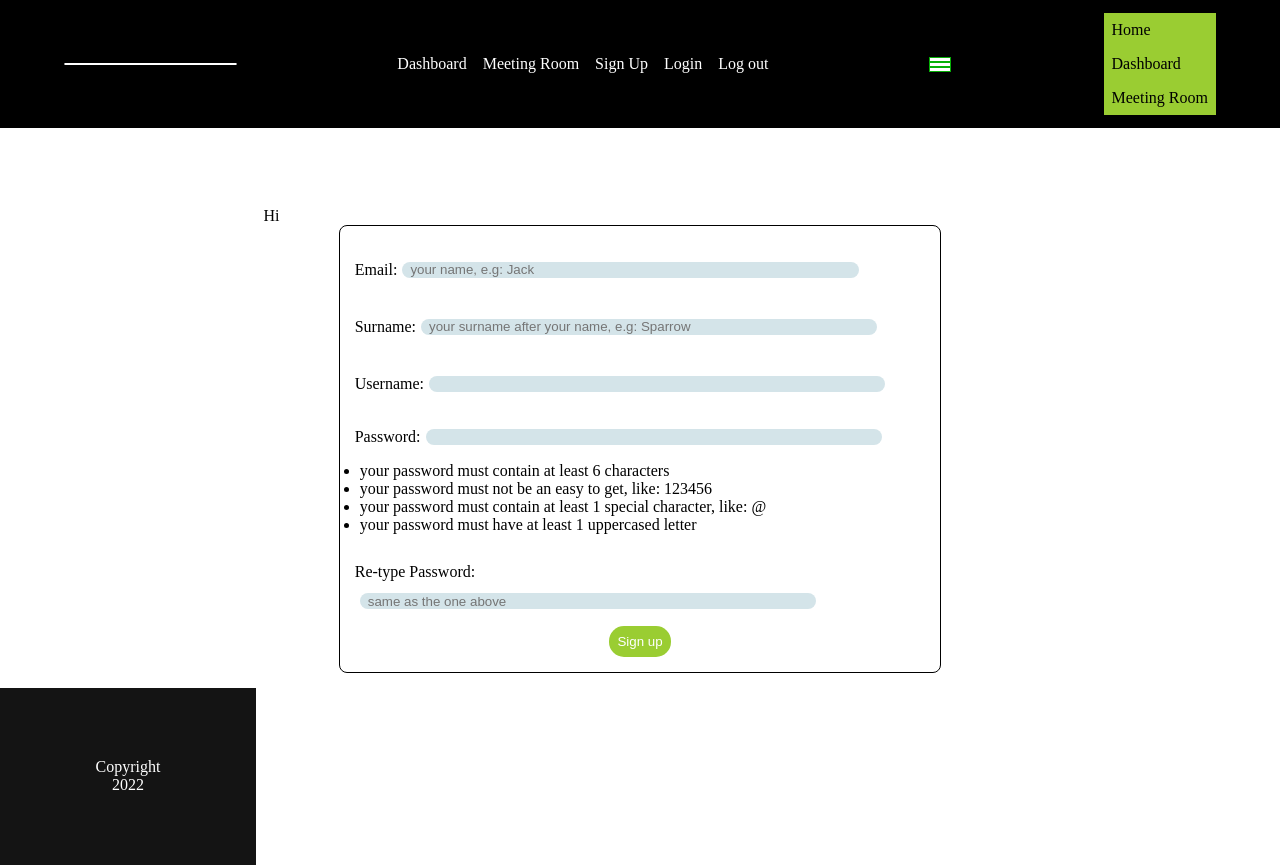
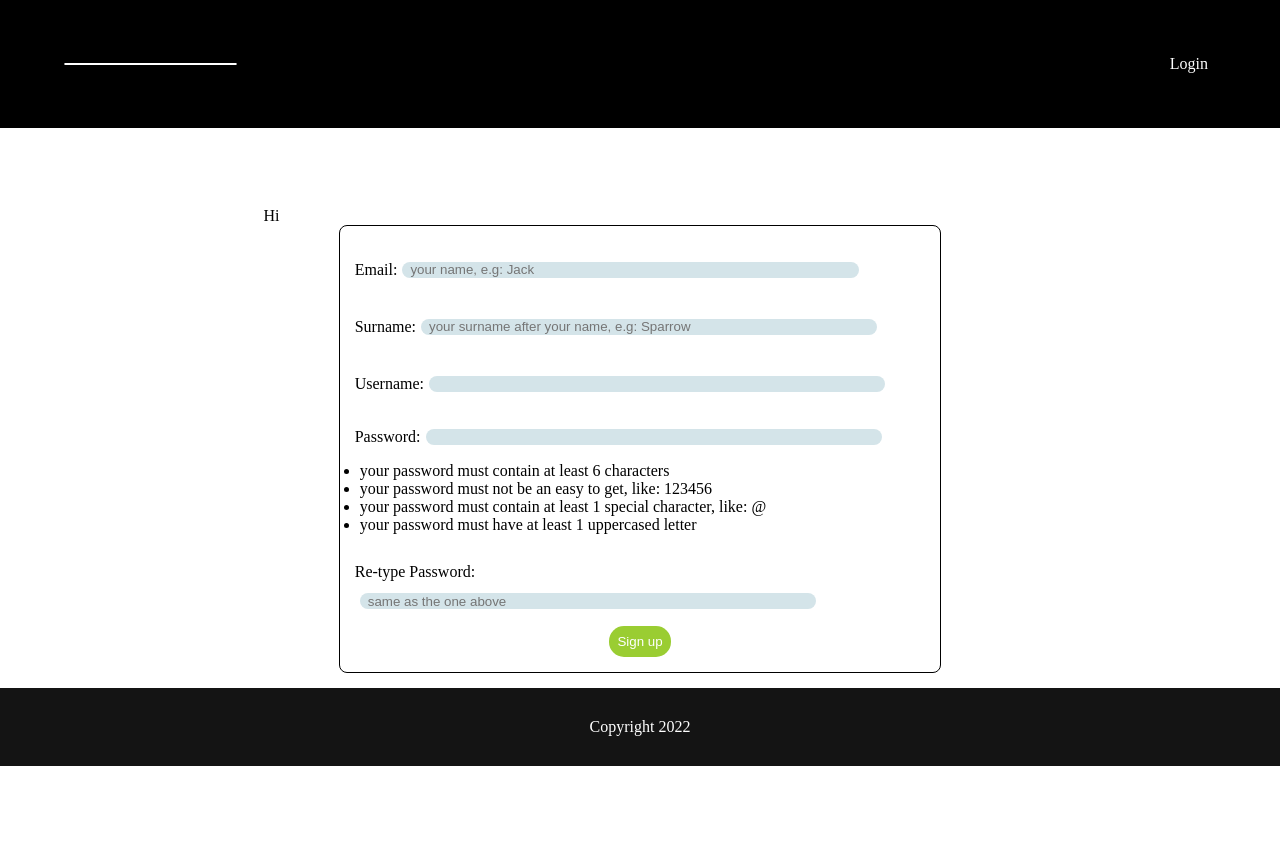
Before and after one commit to Zedtek-me/VideoCallBackend, a Django app: page /sign_up/ in a window 1280 px wide. After the commit the page ends 766 px from the top, so only its background shows below. Run offline with Django 4.2, Linux system fonts and the light colour scheme.

Commit message:
in progress

```diff
--- a/VideoBackendApp/static/videobackend/css/index.css
+++ b/VideoBackendApp/static/videobackend/css/index.css
@@ -58,12 +58,12 @@ html{
 }
 /* mobile navs */
 .hamburger{
-    display: flex;
+    display: none;
     flex-direction: column;
     justify-content: space-between;
     align-items: center;
-    background-color: rgb(7, 175, 7);
     cursor: pointer;
+    z-index: 100;
 }
 
 .hamburger >div{
@@ -71,6 +71,18 @@ html{
     height: 3px;
     background-color: white;
     margin: 1px;
+}
+
+.m-nav{/*what to toggle when the hamburger is clicked*/
+    left: 30%;
+}
+.mobile-nav{/*parent cont for mobile ul*/
+    position: absolute;
+    top: 0;
+    right: 0;
+    left: 100%;
+    bottom: -50%;
+    transition: all 0.3s ease-in-out;
 }
 
 .mobile-nav-ul{
@@ -94,7 +106,7 @@ html{
     border-radius: 15px;
     padding: 5px;
 }
-.nav-ul li > a~hr{
+.nav-ul li > a~hr{/*trying to animate the horizontals below each link*/
     display: none;
 }
 .nav-ul li > a~hr:hover{
@@ -191,6 +203,7 @@ label>*{
     padding: 8px;
     border-radius: 15px;
     color: white;
+    cursor: pointer;
 }
 
 .login-div form button:hover{
@@ -207,8 +220,8 @@ footer, .footer-cont{
     text-align: center;
     background-color: rgb(20, 20, 20);
     color: white;
-    width: 20%;
-    padding: 5%;
+    width: 100%;
+    padding:15px;
     /* margin-top: 10%; */
     flex: 1 1 auto;
 }
@@ -236,3 +249,13 @@ footer, .footer-cont{
         /* background-color: white; */
     }
 }
+
+
+@media screen and(max-width:800px){
+    .hamburger{display: flex;
+    }
+
+    .nav, .nav-ul{
+        display: none;
+    }
+}
--- a/VideoBackendApp/templates/videobackend/base.html
+++ b/VideoBackendApp/templates/videobackend/base.html
@@ -15,11 +15,11 @@
             <img src="" alt="Logo" id="logo">
             <nav class="nav">
                 <ul class="nav-ul">
-                    <li><a href="{%url 'dashboard'%}">Dashboard</a> <hr></li>
-                    <li><a href="{%url 'meeting room'%}">Meeting Room</a><hr></li>
+                    {%block dashboard%}<li><a href="{%url 'dashboard'%}">Dashboard</a> <hr></li>{%endblock%}
+                    {%block meeting%}<li><a href="{%url 'meeting room'%}">Meeting Room</a><hr></li>{%endblock%}
                     {%block signup%}<li><a href="{%url 'backend signup'%}">Sign Up</a><hr></li>{%endblock%}
                     {%block login%}<li><a href="{%url 'home page'%}">Login</a><hr></li>{%endblock%}
-                    <li><a href="{%url 'logout'%}">Log out</a><hr></li>
+                    {%block logout%}<li><a href="{%url 'logout'%}">Log out</a><hr></li>{%endblock%}
                     {%block mobile-settings%}<li><a href="{%url 'profile settings'%}">Settings</a></li>{%endblock%} <!-- display settings on dashboard and rooms only-->
                 </ul>
             </nav>
--- a/VideoBackendApp/templates/videobackend/signup.html
+++ b/VideoBackendApp/templates/videobackend/signup.html
@@ -2,9 +2,18 @@
 {%load static%}
 {%block settings%}{%endblock%}
 {%block mobile-settings%}{%endblock%}
+{%block signup%}{%endblock%}
+{%block logout%}{%endblock%}
+{%block dashboard%}{%endblock%}
+{%block meeting%}{%endblock%}
 
 {%block content%}
 <div class="login-div signup-div">
+    {%if msgs%}
+        {%for msg in msgs%}
+            <div class="msg{%if msg.tags%} {{msg.tags}}{%endif%}">{{msg}}</div>
+        {%endfor%}
+    {%endif%}
     <p id="login-hi">Hi</p>
     <form action="" method="post">
         <div class="opac-bg"></div>
@@ -22,7 +31,7 @@
         </label>
 
         <label for="Password">
-            Password: <input type="password" inputmode="password" name="password1">
+            Password: <input type="password" inputmode="password" name="password1" autocomplete="none">
             <p id="pass-hint">
                 <ul id="pass-hint-ul">
                     <li>your password must contain at least 6 characters</li>
@@ -34,7 +43,7 @@
         </label>
 
         <label for="Password">
-            Re-type Password: <input type="password" inputmode="password" name="password2" placeholder="same as the one above">
+            Re-type Password: <input type="password" inputmode="password" name="password2" placeholder="same as the one above" autocomplete="none">
         </label>
         <button type="submit" id="signup-btn">Sign up</button>
     </form>
--- a/VideoBackendApp/views.py
+++ b/VideoBackendApp/views.py
@@ -19,6 +19,9 @@ def home(request):
             return redirect('dashboard')
         messages.error(request, 'Email or Password is wrong! Note: they might be case sensitive')
         return redirect('homoe page')
+    # take user straight to dashboard if user is authenticated
+    if request.user.is_authenticated:
+        return redirect('dashboard')
     msg= messages.get_messages(request)
     return render(request, 'login.html', context={'msgs':msg}, content_type='text/html')
 
```
Also changed, not shown: VideoBackendApp/templates/videobackend/login.html (+10 -1 lines).
